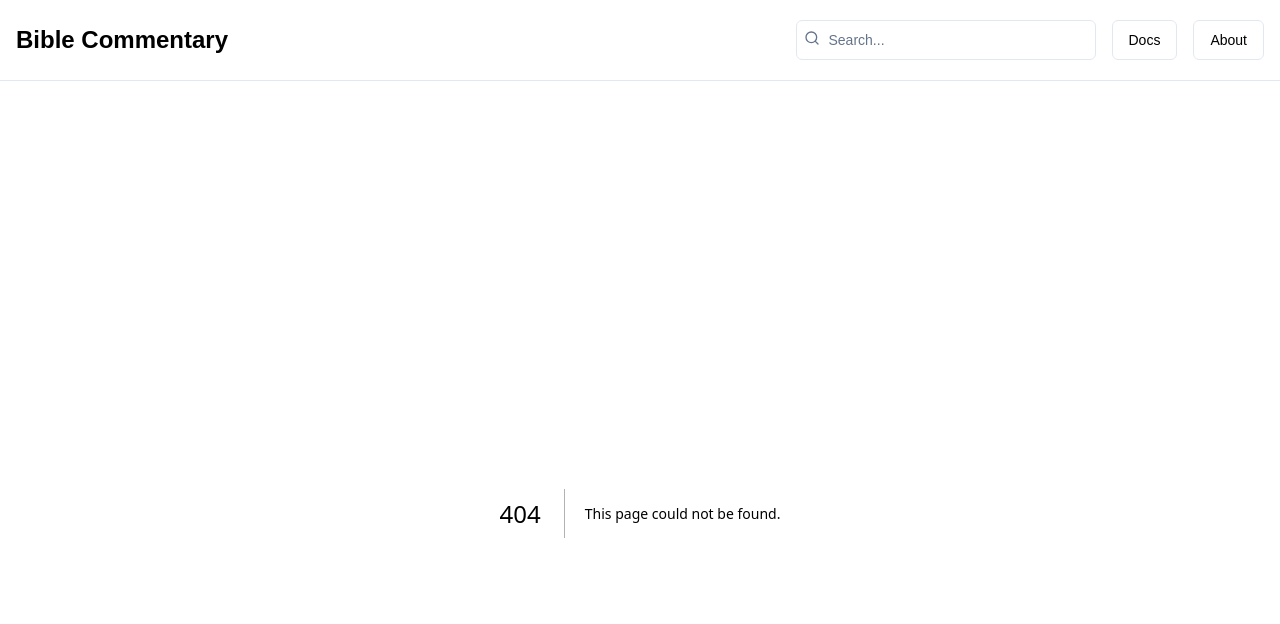
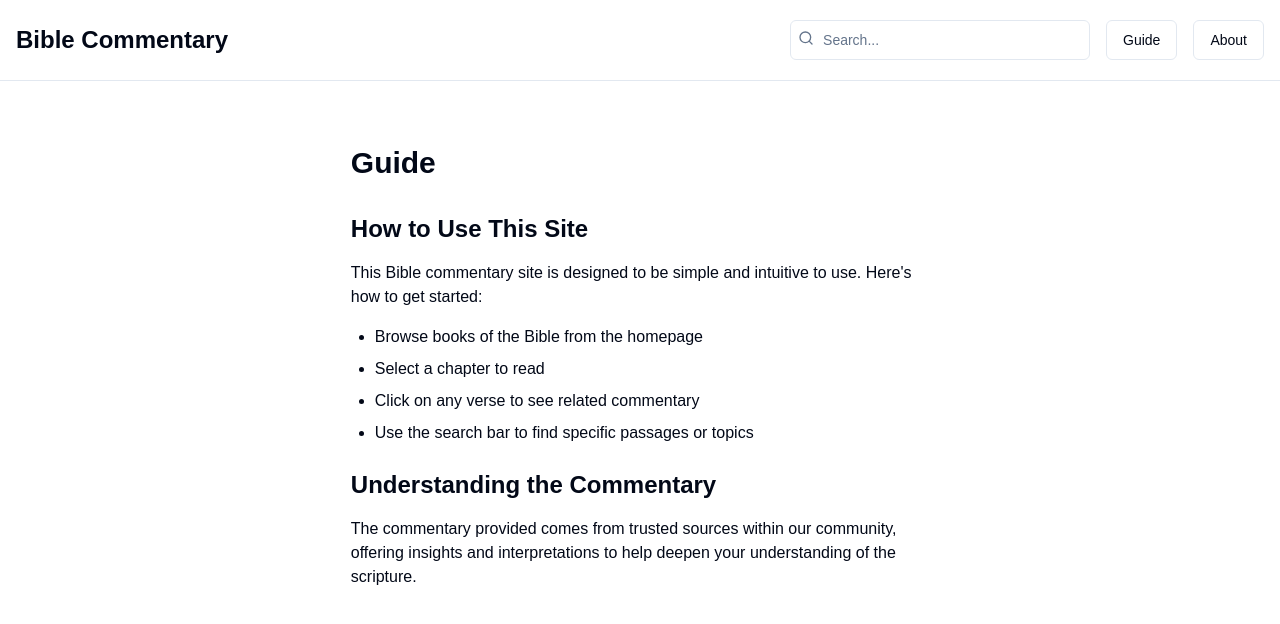
Before and after one commit to mapk/bible-commentary, a Next.js app: page /guide in a window 1280 px wide. Before the commit this address had no page. Shown: the top 624 px of the page. Built offline with nearby package versions, Linux system fonts and the light colour scheme.

Commit message:
updated about and added guide page

```diff
--- a/src/app/about/page.tsx
+++ b/src/app/about/page.tsx
@@ -1,15 +1,15 @@
 export default function About() {
   return (
-    <div class="max-w-prose mx-auto relative min-h-screen flex flex-col">
+    <div className="max-w-prose mx-auto relative min-h-screen flex flex-col">
       <h1 className="text-3xl font-bold my-8">About this site</h1>
-      <p class="mb-4">
+      <p className="mb-4">
         This project is a place for thoughtful commentary on the Bible, rooted
         in the wisdom of our community’s eldership. It began with my own
         reflections, and I hope will grow into something much larger: a shared
         resource where the insights of our elders are collected, preserved, and
         made accessible to all.
       </p>
-      <p class="mb-4">
+      <p className="mb-4">
         As a continual learner, I’ve long been fascinated by how the language of
         the Old Testament reveals the heart of its writers. From the vivid
         imagery of the Psalms to the subtle word choices in the Torah, I’ve
--- /dev/null
+++ b/src/app/guide/page.tsx
@@ -0,0 +1,33 @@
+export default function Guide() {
+  return (
+    <div className="max-w-prose mx-auto relative min-h-screen flex flex-col">
+      <h1 className="text-3xl font-bold my-8">Guide</h1>
+      <div className="space-y-6">
+        <section>
+          <h2 className="text-2xl font-semibold mb-4">How to Use This Site</h2>
+          <p className="mb-4">
+            This Bible commentary site is designed to be simple and intuitive to
+            use. Here's how to get started:
+          </p>
+          <ul className="list-disc pl-6 space-y-2">
+            <li>Browse books of the Bible from the homepage</li>
+            <li>Select a chapter to read</li>
+            <li>Click on any verse to see related commentary</li>
+            <li>Use the search bar to find specific passages or topics</li>
+          </ul>
+        </section>
+
+        <section>
+          <h2 className="text-2xl font-semibold mb-4">
+            Understanding the Commentary
+          </h2>
+          <p>
+            The commentary provided comes from trusted sources within our
+            community, offering insights and interpretations to help deepen your
+            understanding of the scripture.
+          </p>
+        </section>
+      </div>
+    </div>
+  );
+}
--- a/src/components/Header.tsx
+++ b/src/components/Header.tsx
@@ -20,7 +20,7 @@ export default function Header() {
             />
           </div>
           <Button variant="outline" asChild>
-            <Link href="/docs">Docs</Link>
+            <Link href="/guide">Guide</Link>
           </Button>
           <Button variant="outline" asChild>
             <Link href="/about">About</Link>
```
